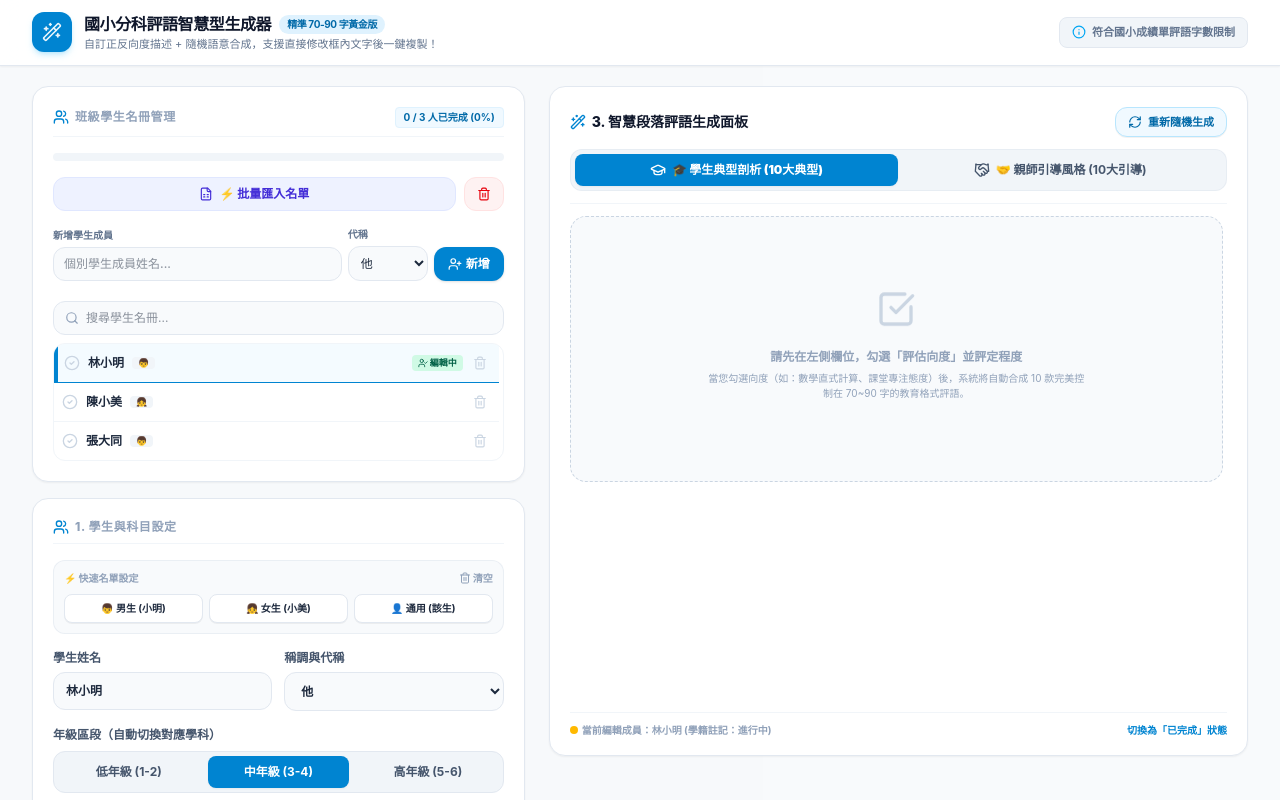
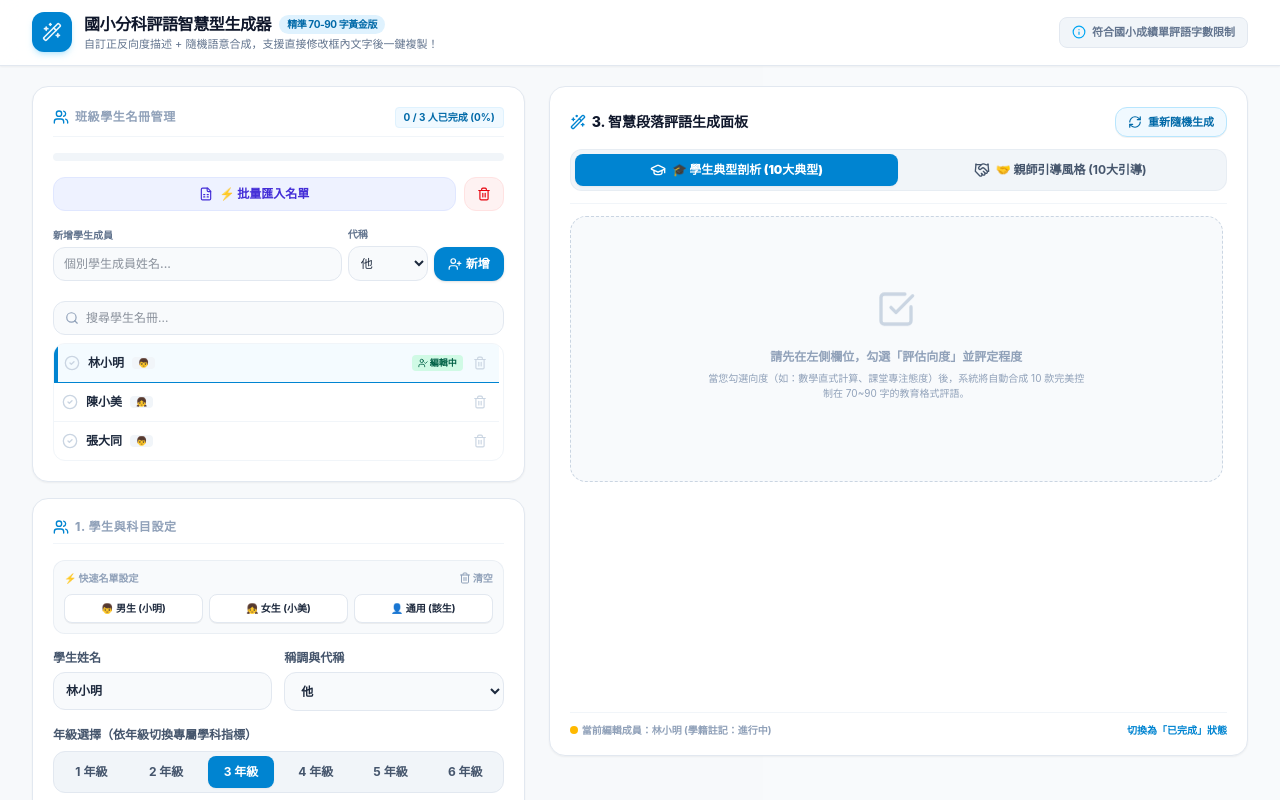
Before and after one commit to beyelin6/subject, a React (Vite) app: page / in a window 1280 px wide. Shown: the top 800 px of the page. Built offline with nearby package versions, Linux system fonts and the light colour scheme.

Commit message:
feat: refine subject availability by grade
Update data structures to restrict subject options per grade level and add automatic subject fallback logic when switching grade segments.

```diff
--- a/src/App.tsx
+++ b/src/App.tsx
@@ -138,10 +138,17 @@ export default function App() {
   const handleGradeChange = (grade: string) => {
     setCurrentGrade(grade);
     setEditedTexts({});
+
+    // Check if the current subject exists in the new grade's subjects; if not, reset to 'chinese'
+    const newGradeSubjects = GRADE_SUBJECTS[grade] || GRADE_SUBJECTS['3'];
+    if (newGradeSubjects[currentSubject] === undefined) {
+      setCurrentSubject('chinese');
+    }
+
     if (activeStudent) {
       syncStudentToRoster({ grade });
     }
-    triggerToast(`年級學科區落已切換至：${grade}年級 (自動調整必修領域)`, 'info');
+    triggerToast(`年級學科區段已切換至：${grade}年級 (自動調整必修領域)`, 'info');
   };
 
   // Toggle active scoring dimension
@@ -1220,41 +1227,22 @@ export default function App() {
 
             {/* Grade Selection */}
             <div>
-              <label className="block text-xs font-bold text-slate-600 mb-2">年級區段（自動切換對應學科）</label>
-              <div className="grid grid-cols-3 gap-2 bg-slate-100 p-1 rounded-xl border border-slate-200 text-xs">
+              <label className="block text-xs font-bold text-slate-600 mb-2">年級選擇（依年級切換專屬學科指標）</label>
+              <div className="grid grid-cols-3 sm:grid-cols-6 gap-2 bg-slate-100 p-1 rounded-xl border border-slate-200 text-xs">
+                {['1', '2', '3', '4', '5', '6'].map((gNum) => (
                   <button
+                    key={gNum}
                     type="button"
-                  onClick={() => handleGradeChange('2')}
+                    onClick={() => handleGradeChange(gNum)}
                     className={`py-2 rounded-lg font-bold text-center transition-all ${
-                    currentGrade === '1' || currentGrade === '2'
+                      currentGrade === gNum
                         ? 'bg-sky-600 text-white shadow-xs font-black'
                         : 'text-slate-600 hover:bg-slate-200 hover:text-slate-800'
                     }`}
                   >
-                  低年級 (1-2)
+                    {gNum} 年級
                   </button>
-                <button
-                  type="button"
-                  onClick={() => handleGradeChange('3')}
-                  className={`py-2 rounded-lg font-bold text-center transition-all ${
-                    currentGrade === '3' || currentGrade === '4'
-                      ? 'bg-sky-600 text-white shadow-xs font-black'
-                      : 'text-slate-600 hover:bg-slate-200 hover:text-slate-800'
-                  }`}
-                >
-                  中年級 (3-4)
-                </button>
-                <button
-                  type="button"
-                  onClick={() => handleGradeChange('5')}
-                  className={`py-2 rounded-lg font-bold text-center transition-all ${
-                    currentGrade === '5' || currentGrade === '6'
-                      ? 'bg-sky-600 text-white shadow-xs font-black'
-                      : 'text-slate-600 hover:bg-slate-200 hover:text-slate-800'
-                  }`}
-                >
-                  高年級 (5-6)
-                </button>
+                ))}
               </div>
             </div>
 
--- a/src/data.ts
+++ b/src/data.ts
@@ -1,35 +1,23 @@
 import { SubjectKey, SubjectInfo, Dimension } from './types';
 
-export const GRADE_SUBJECTS: Record<string, Record<SubjectKey, SubjectInfo>> = {
+export const GRADE_SUBJECTS: Record<string, Partial<Record<SubjectKey, SubjectInfo>>> = {
   "1": {
     chinese: { name: '📚 國語文', icon: 'BookOpen' },
     math: { name: '🧮 數學', icon: 'Calculator' },
-    life: { name: '🌱 生活課程', icon: 'Sparkles' },
+    life: { name: '🌱 生活領域', icon: 'Sparkles' },
     health: { name: '🍎 健康', icon: 'HeartPulse' },
     pe: { name: '🏃 體育', icon: 'Dribbble' },
     local: { name: '🗣️ 本土語文', icon: 'MessageSquare' },
-    general: { name: '🧩 綜合活動', icon: 'Puzzle' },
-    social: { name: '🌍 社會', icon: 'Globe' },
-    english: { name: '🔤 英語文', icon: 'Languages' },
-    science: { name: '🔬 自然科學', icon: 'FlaskConical' },
-    fineart: { name: '🎨 美勞', icon: 'Palette' },
-    music: { name: '🎵 音樂', icon: 'Music' },
-    tech: { name: '💻 資訊與科技', icon: 'Laptop' }
+    english: { name: '🔤 英語文', icon: 'Languages' }
   },
   "2": {
     chinese: { name: '📚 國語文', icon: 'BookOpen' },
     math: { name: '🧮 數學', icon: 'Calculator' },
-    life: { name: '🌱 生活課程', icon: 'Sparkles' },
+    life: { name: '🌱 生活領域', icon: 'Sparkles' },
     health: { name: '🍎 健康', icon: 'HeartPulse' },
     pe: { name: '🏃 體育', icon: 'Dribbble' },
     local: { name: '🗣️ 本土語文', icon: 'MessageSquare' },
-    general: { name: '🧩 綜合活動', icon: 'Puzzle' },
-    social: { name: '🌍 社會', icon: 'Globe' },
-    english: { name: '🔤 英語文', icon: 'Languages' },
-    science: { name: '🔬 自然科學', icon: 'FlaskConical' },
-    fineart: { name: '🎨 美勞', icon: 'Palette' },
-    music: { name: '🎵 音樂', icon: 'Music' },
-    tech: { name: '💻 資訊與科技', icon: 'Laptop' }
+    english: { name: '🔤 英語文', icon: 'Languages' }
   },
   "3": {
     chinese: { name: '📚 國語文', icon: 'BookOpen' },
@@ -408,25 +396,25 @@ export const SUBJECT_DIMENSIONS: Record<string, Record<string, Dimension[]>> = {
     "2": [
       { id: "music_performance", name: "🎤 木琴三角鐵敲擊與兒歌自彈自唱（演奏與歌唱）", labels: { high: "🟢 視譜敲擊流暢無比，自彈自拍音準極佳", mid: "🟡 能按節奏敲擊基本旋律，並配合大部齊唱", low: "🔴 左右手協調弱、敲擊易錯，唱歌與演奏不配合" } },
       { id: "music_appreciation", name: "👂 節奏符號聽辨與合奏和諧度欣賞（聽覺鑑賞）", labels: { high: "🟢 熟悉音符節奏，體會多種樂器交織的和諧美", mid: "🟡 辨識四分與八分音符，說出合奏大略優缺", low: "🔴 對基本節奏符號感到生疏，聽不出合奏的融合度" } },
-      { id: "music_attitude", name: "🎵 樂器與歌曲分工協調與團隊合作（學習態度）", labels: { high: "🟢 熱忱投入班級合奏，在聲部合作中表現亮眼", mid: "🟡 聽從聲部安排，善盡守序任務，不與同儕搶拍", low: "🔴 合奏時各敲各的，常爭強好勝，節奏雜亂無章" } }
+      { id: "music_attitude", name: "🎵 樂器與歌曲分工協調與團隊合作（學習態度）", labels: { high: "🟢 熱忱投入班級合奏，在聲部合作中表现亮眼", mid: "🟡 聽從聲部安排，善盡守序任務，不與同儕搶拍", low: "🔴 合奏時各敲各的，常爭強好勝，節奏雜亂無章" } }
     ],
     "3": [
-      { id: "music_performance", name: "🎤 直笛基礎指法音階與吹奏運氣技巧（樂器吹奏）", labels: { high: "🟢 直笛按孔確實不漏風，吹氣平穩音色亮麗", mid: "🟡 能吹出課本基礎音階，指法在引導下熟練", low: "🔴 直笛按孔不密，吹氣過猛容易發出尖銳破音" } },
+      { id: "music_performance", name: "🎤 直笛基礎指法音階、歌唱與節奏搭配（笛奏與歌唱）", labels: { high: "🟢 直笛按孔確實不漏風，歌唱音準與拍子節奏極佳", mid: "🟡 能吹出直笛基礎旋律，並配合小組進行歌唱", low: "🔴 直笛按孔未密，唱歌拍子與合奏旋律易脫節" } },
       { id: "music_appreciation", name: "👂 讀譜試拍與鄉土童謠文化音樂欣賞（讀譜鑑賞）", labels: { high: "🟢 讀譜速度快且音準好，深刻體會童謠韻味", mid: "🟡 看懂簡易五線譜音高，能跟唱朗朗上口童謠", low: "🔴 五線譜認音慢，對鄉土民歌的神韻理解較淺" } },
       { id: "music_attitude", name: "🎵 直笛吹奏常規秩序與衛生保養習慣（學習態度）", labels: { high: "🟢 遵守不私吹直笛紀律，課後主動清潔甩笛水", mid: "🟡 定期消毒保養個人直笛，課堂吹奏自律性好", low: "🔴 老師講話時仍隨意吹笛吵鬧，笛套內常不清理" } }
     ],
     "4": [
-      { id: "music_performance", name: "🎤 輪唱與二部合唱、高音直笛指法吹奏（歌奏能力）", labels: { high: "🟢 聲部和諧不易被拉走，直笛中高音區吹奏流暢", mid: "🟡 參與二部歌曲輪唱，直笛期末曲考驗能過關", low: "🔴 合唱容易跟別部跑調，直笛吹奏時手指常僵硬" } },
+      { id: "music_performance", name: "🎤 輪唱與二部合唱、高音直笛與敲擊樂節奏（合唱與節奏）", labels: { high: "🟢 聲部合唱和諧不易跑調，直笛與敲擊樂節奏精確", mid: "🟡 參與二部歌唱輪唱，能按拍子完成直笛吹奏運氣", low: "🔴 唱歌容易跑調，直笛或敲擊樂節奏常僵硬不協調" } },
       { id: "music_appreciation", name: "👂 東西樂器介紹與節奏強弱重拍賞析（音樂鑑賞）", labels: { high: "🟢 辨識弦樂與擊樂音色極準，精準掌握三四拍強弱", mid: "🟡 區分小提琴與古箏之美，指出強拍與弱拍區別", low: "🔴 對東西方樂器形制音色混淆，對拍子強弱聽辨弱" } },
       { id: "music_attitude", name: "🎵 班級齊奏凝聚力與特定笛曲發表（學習態度）", labels: { high: "🟢 主動帶領同儕排練，在音樂發表中台風大方穩健", mid: "🟡 準時帶直笛，配合大合奏排練並完成分組發表", low: "🔴 音樂發表時害羞不敢吹，與同儕合作齊奏不協調" } }
     ],
     "5": [
-      { id: "music_performance", name: "🎤 直笛多聲部曲吹奏、高音笛進階技法（多聲合奏）", labels: { high: "🟢 指法滑音流利，多聲部直笛合奏旋律優美", mid: "🟡 能配合吹好主旋律，並跟上副部伴奏之節奏", low: "🔴 視譜跟不上合奏速度，多聲部直笛吹奏常卡住" } },
+      { id: "music_performance", name: "🎤 直笛多聲部曲吹奏、合唱配合與複綜節奏（歌唱與合奏）", labels: { high: "🟢 笛聲合唱旋律優美，多聲部合音精緻且節奏感強", mid: "🟡 能吹奏主旋律，並跟上副部合唱與伴奏之節奏", low: "🔴 唱歌與吹奏跟不上速度，多聲部節奏合音常卡住" } },
       { id: "music_appreciation", name: "👂 世界歌曲與歌劇大師故事多元賞析（世界音樂）", labels: { high: "🟢 對歌劇背景與音色特質見解卓越，音樂心得很棒", mid: "🟡 了解著名歌劇大師故事，寫下基本的聽後感想", low: "🔴 世界民歌風情不甚理解，對歌劇大師故事感到茫然" } },
       { id: "music_attitude", name: "🎵 合奏聲部配合度與自理專注常規守秩序（舞台素養）", labels: { high: "🟢 熱忱與其他聲部協調，完全服從指揮且極端專注", mid: "🟡 保持端正合奏體態，認真練習個人笛譜不隨意說話", low: "🔴 合奏時音準與拍子隨意，排練定性不足易講小話" } }
     ],
     "6": [
-      { id: "music_performance", name: "🎤 畢業季歌齊奏齊唱、交響樂主題與樂理（合唱合奏）", labels: { high: "🟢 畢業合唱感情真摯，音色高雅，樂理概念極清晰", mid: "🟡 熟記畢業歌歌詞與節奏，參與大合唱表現端正良好", low: "🔴 畢業歌拍子跟不上，大合唱時僅對嘴，不願出聲" } },
+      { id: "music_performance", name: "🎤 畢業季歌齊唱齊奏、交響樂主題與樂理節奏（合唱與節奏）", labels: { high: "🟢 畢業合唱與齊奏富有感情，樂理與拍子節奏概念極佳", mid: "🟡 熟記畢業歌歌詞，參與合唱並能掌握基本打擊節奏", low: "🔴 畢業歌歌唱與拍子常跟不上，合奏敲擊時較被動" } },
       { id: "music_appreciation", name: "👂 古典與當代臺灣音樂家故事專題賞析（音樂大師）", labels: { high: "🟢 音樂大師風格脈絡如數家珍，極具人文藝術關懷", mid: "🟡 能說出著名交響樂主題，聽辨台灣歌謠背景歷史", low: "🔴 對著名交響樂章認識表面，對當代台灣民謠無感" } },
       { id: "music_attitude", name: "🎵 畢業典禮音樂排練與音樂會常規自律（舞台素養）", labels: { high: "🟢 帶頭認真排練展現舞台魅力，聆聽常規自律無比", mid: "🟡 遵守排練時間與場地紀律，配合做好典禮合唱訓練", low: "🔴 音樂排練敷衍逃避，台下聆聽他人演出時吵鬧好動" } }
     ]
```
Also changed, not shown: 1 other file (tests, documents, lock files or other folders). Lines whose indentation alone changed are shown as unchanged.
